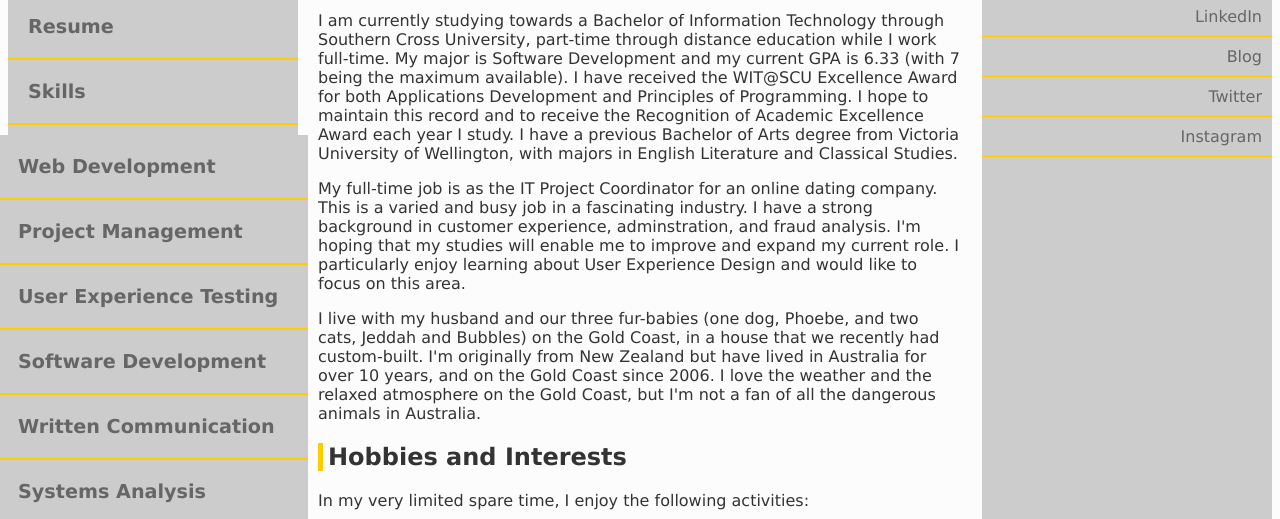
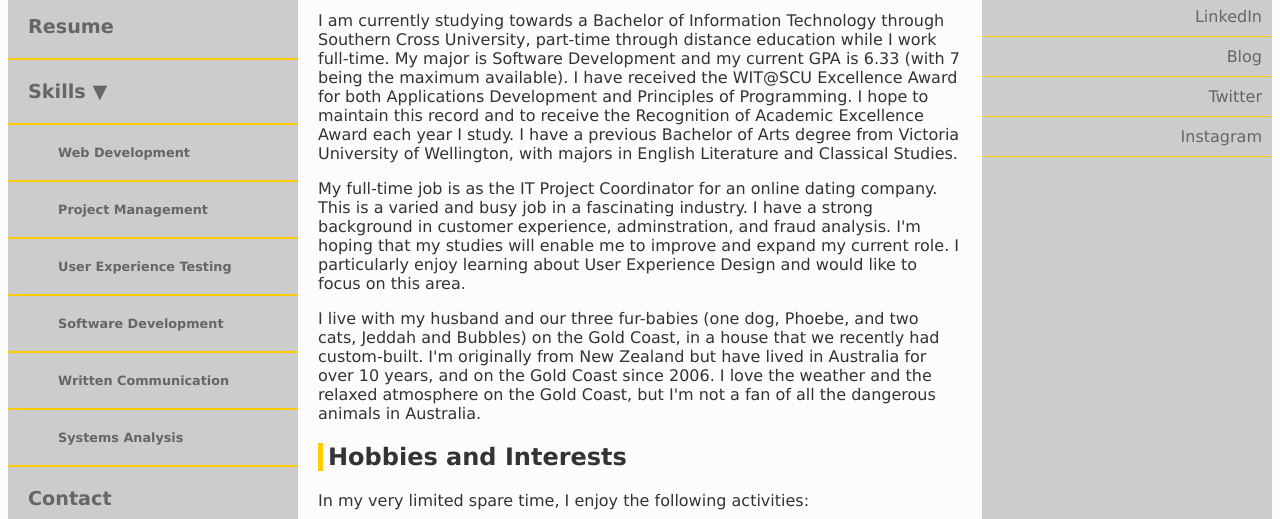
Before and after one commit to Ilaeria/ISY10209-1, a plain HTML site: page index.html in a window 1280 px wide. Shown: the part 198-717 px from the top of the page. Drawn offline with Linux system fonts and the light colour scheme.

Commit message:
Finalising nav

```diff
--- a/css/styles.css
+++ b/css/styles.css
@@ -115,19 +115,27 @@ dd {
     min-height: 130px;
     margin-top: -15px;
 }
-#leftnavigation ul {
+.leftnavigationparent {
     list-style-type: none;
     padding: 0;
     margin: 10px -10px -10px -10px;
     font-weight: bold;
 }
-#leftnavigation a {
+.leftnavigationchild {
+    list-style-type: none;
+    padding: 0;
+}
+.leftnavigationparent a {
     text-decoration: none;
     font-size: 1.2em;
     padding: 20px;
     display: block;
     background-color: #cccccc;
     border-bottom: 2px solid #ffcc00;
+}
+.leftnavigationchild a {
+    font-size: 0.8em;
+    text-indent: 30px;
 }
 #socialmedia {
     list-style-type: none;
--- a/index.html
+++ b/index.html
@@ -20,11 +20,11 @@
             </div>
         </header>
         <nav id="leftnavigation"> <!-- Left navigation -->
-            <ul>
+            <ul class="leftnavigationparent">
                 <li><a href="index.html">Home</a></li>
                 <li><a href="resume.html">Resume</a></li>
-                <li><a href="skills.html">Skills</a>
-                    <ul>
+                <li><a href="skills.html">Skills &#9660;</a>
+                    <ul class="leftnavigationchild">
                         <li><a href="skillsweb.html">Web Development</a></li>
                         <li><a href="skillsprojects.html">Project Management</a></li>
                         <li><a href="skillsuserexperience.html">User Experience Testing</a></li>
```
Also changed, not shown: contact.html (+3 -3 lines), kingsmusicstore.html (+3 -3 lines), resume.html (+3 -3 lines), skills.html (+3 -3 lines), skillsprojects.html (+3 -3 lines), skillssoftware.html (+3 -3 lines), skillssystems.html (+3 -3 lines), skillsuserexperience.html (+3 -3 lines), skillsweb.html (+3 -3 lines), skillswritten.html (+3 -3 lines), website_issues.html (+3 -3 lines), 1 other file.
